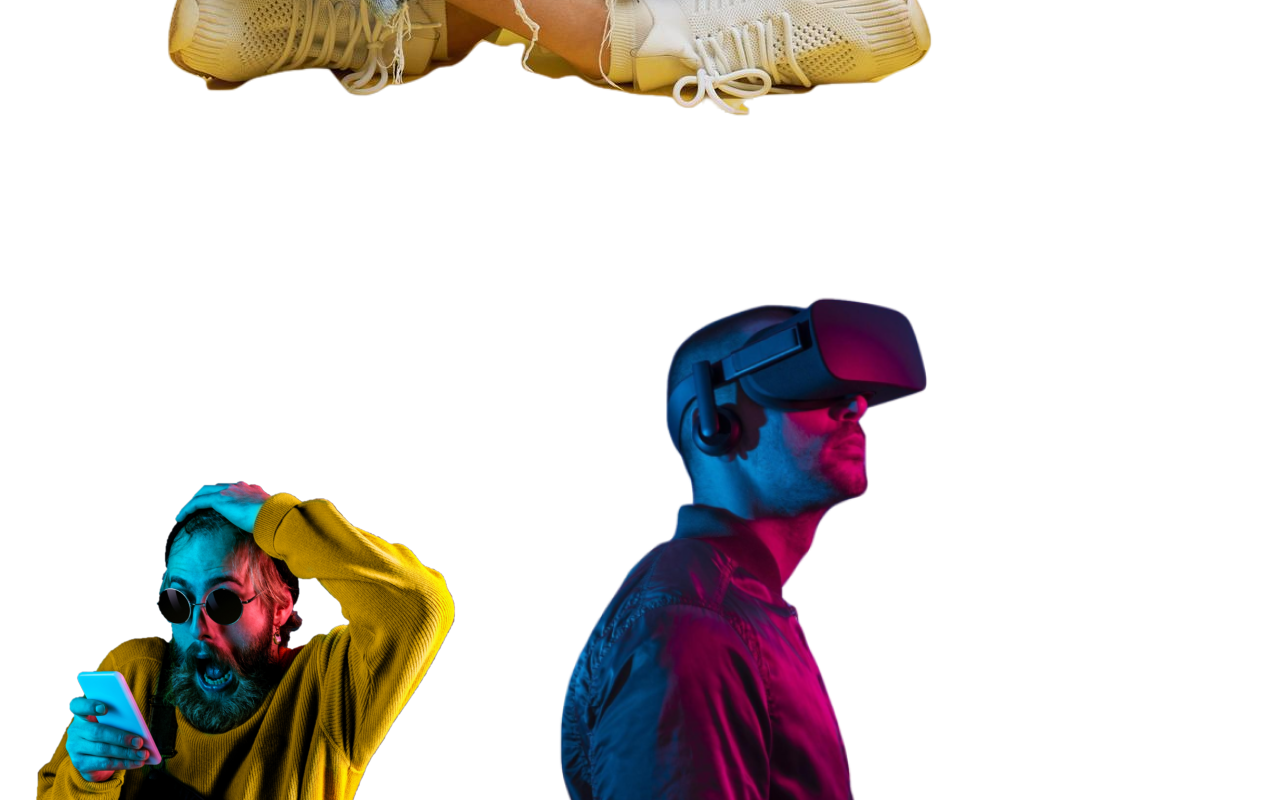
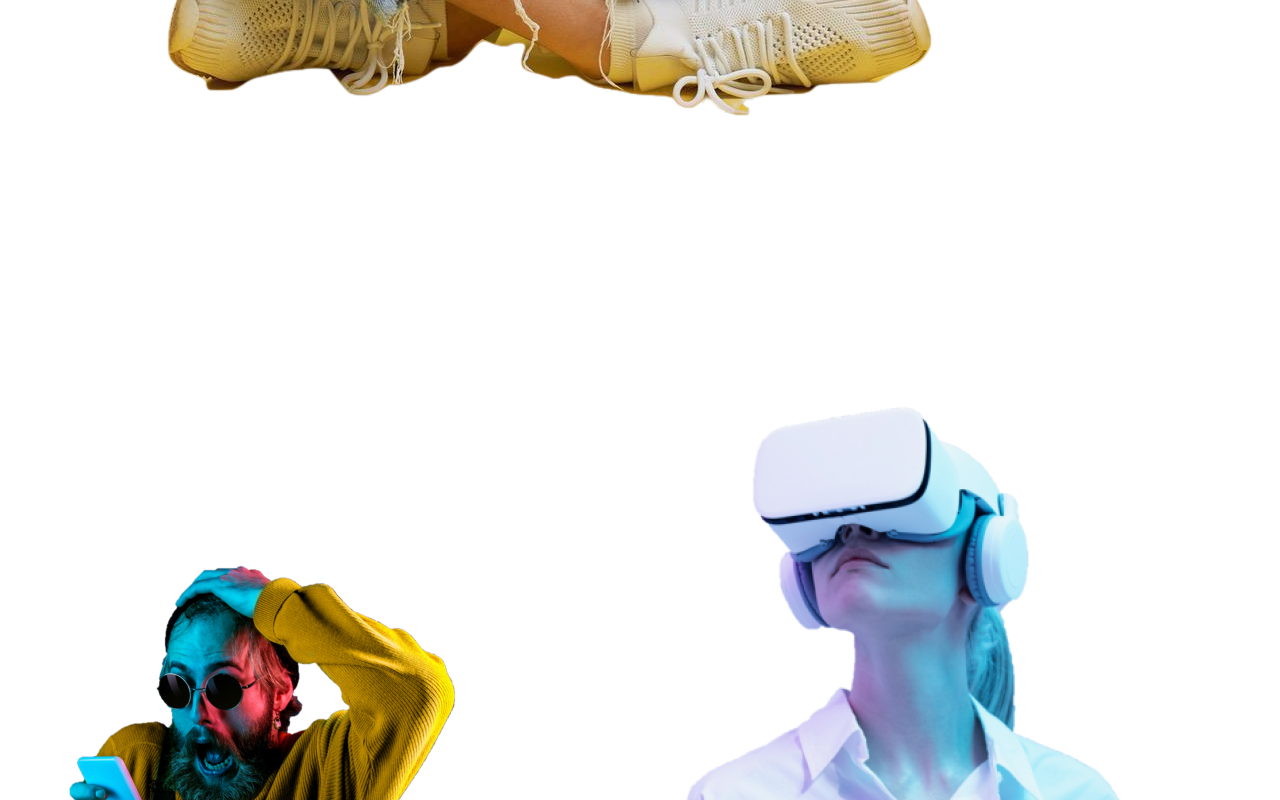
Before and after one commit to LeanArbelo22/images, a plain HTML site: page index.html in a window 1280 px wide. Shown: the part 1520-2320 px from the top of the page. Drawn offline with Linux system fonts and the light colour scheme; files whose address does not match are found by name.

Commit message:
change guy photo

```diff
--- a/index.html
+++ b/index.html
@@ -10,7 +10,6 @@
   <h1>Images</h1>
   <img src="./images/phone-girl.png" alt="phone girl">
   <img src="./images/phone-guy.png" alt="phone guy">
-  <img src="./images/vr-man.png" alt="vr guy">
   <img src="./images//vr-women.png" alt="vr girl">
   <p>para digital.</p>
 </body>
```
